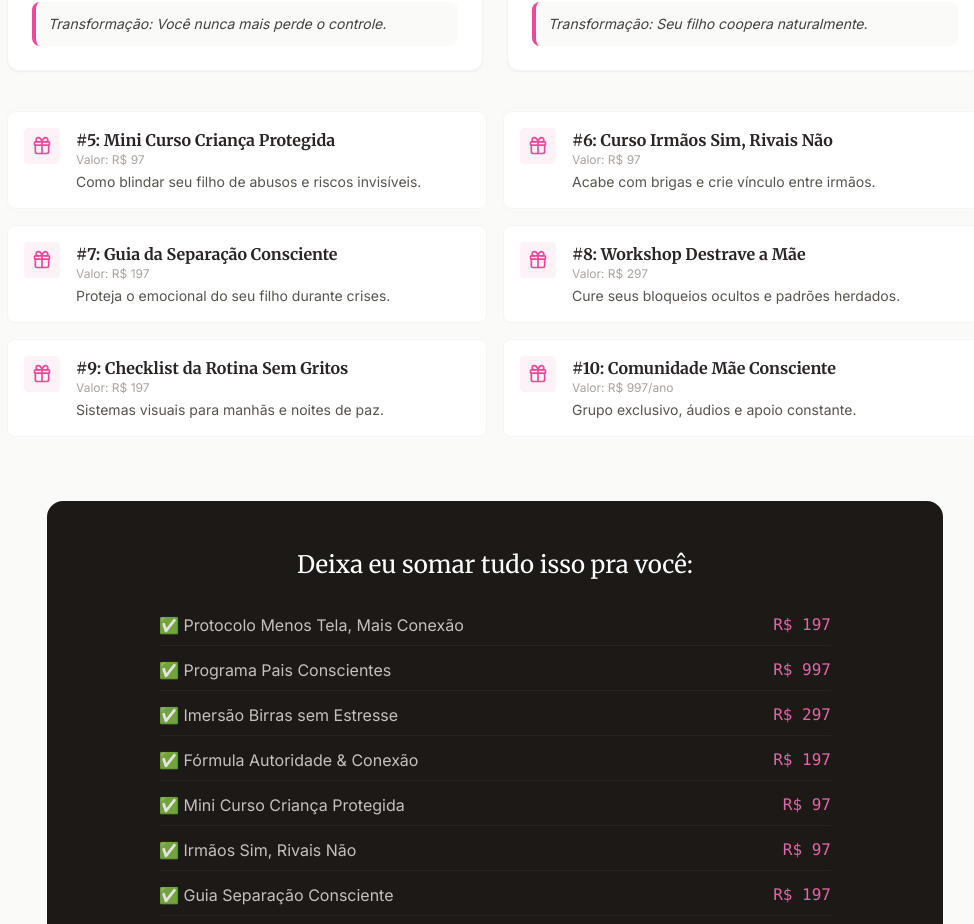
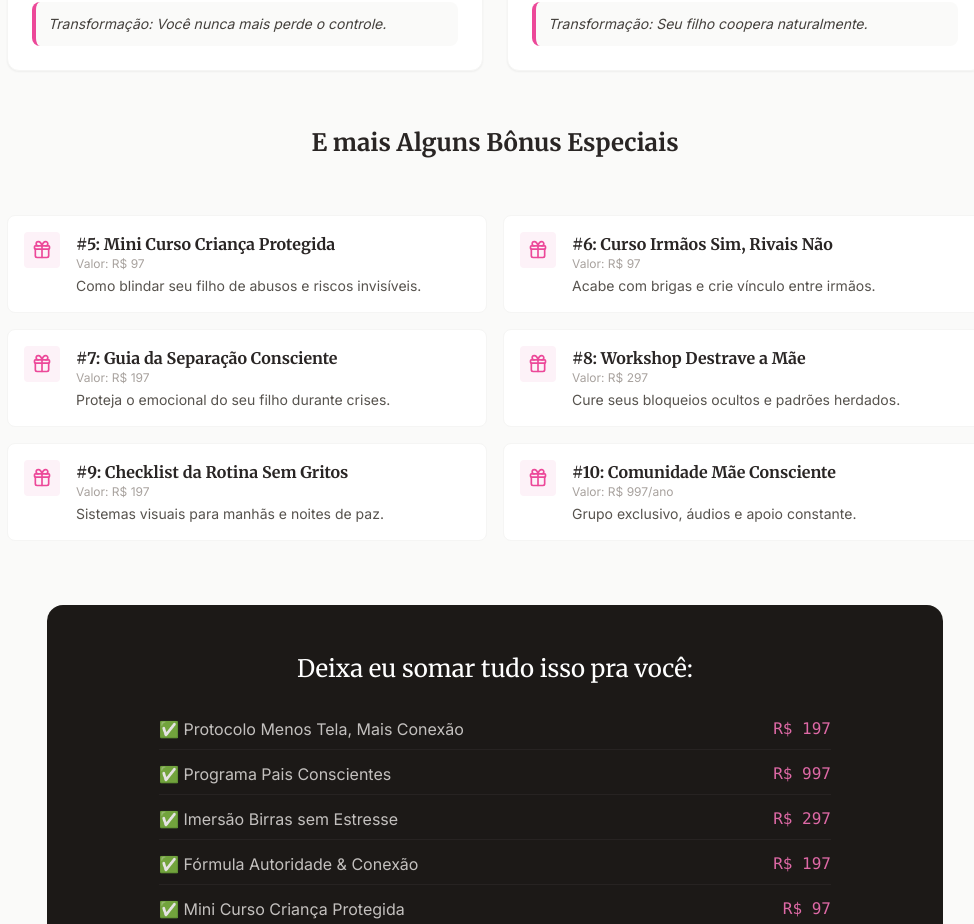
Before and after one commit to projetorenatamachado-ux/combo-mae-consciente, a React (Vite) app: page / in a window 1280 px wide. Shown: the part 3960-4884 px from the top of the page, without its empty margins (145-1119 px from the left). Built offline with nearby package versions, Linux system fonts and the light colour scheme.

Commit message:
Update App.tsx

```diff
--- a/App.tsx
+++ b/App.tsx
@@ -245,6 +245,9 @@ function App() {
           </div>
 
           {/* Quick List for Smaller Bonuses */}
+          <div className="md:col-span-2 text-center mt-8 mb-4">
+            <h3 className="text-2xl font-serif font-bold text-stone-800">E mais Alguns Bônus Especiais</h3>
+          </div>
           <div className="md:col-span-2 grid gap-4 md:grid-cols-2 mt-4">
             {[
               { title: "#5: Mini Curso Criança Protegida", val: "R$ 97", desc: "Como blindar seu filho de abusos e riscos invisíveis." },
```
